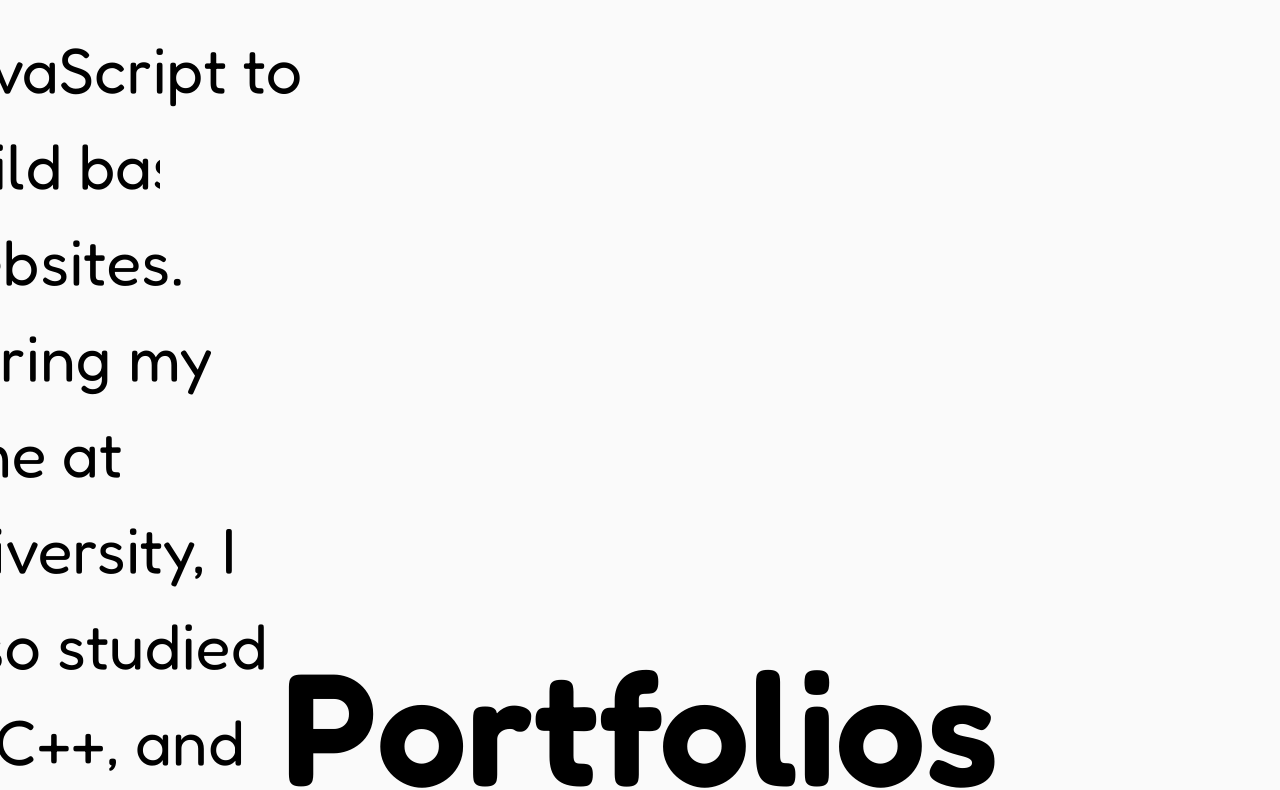
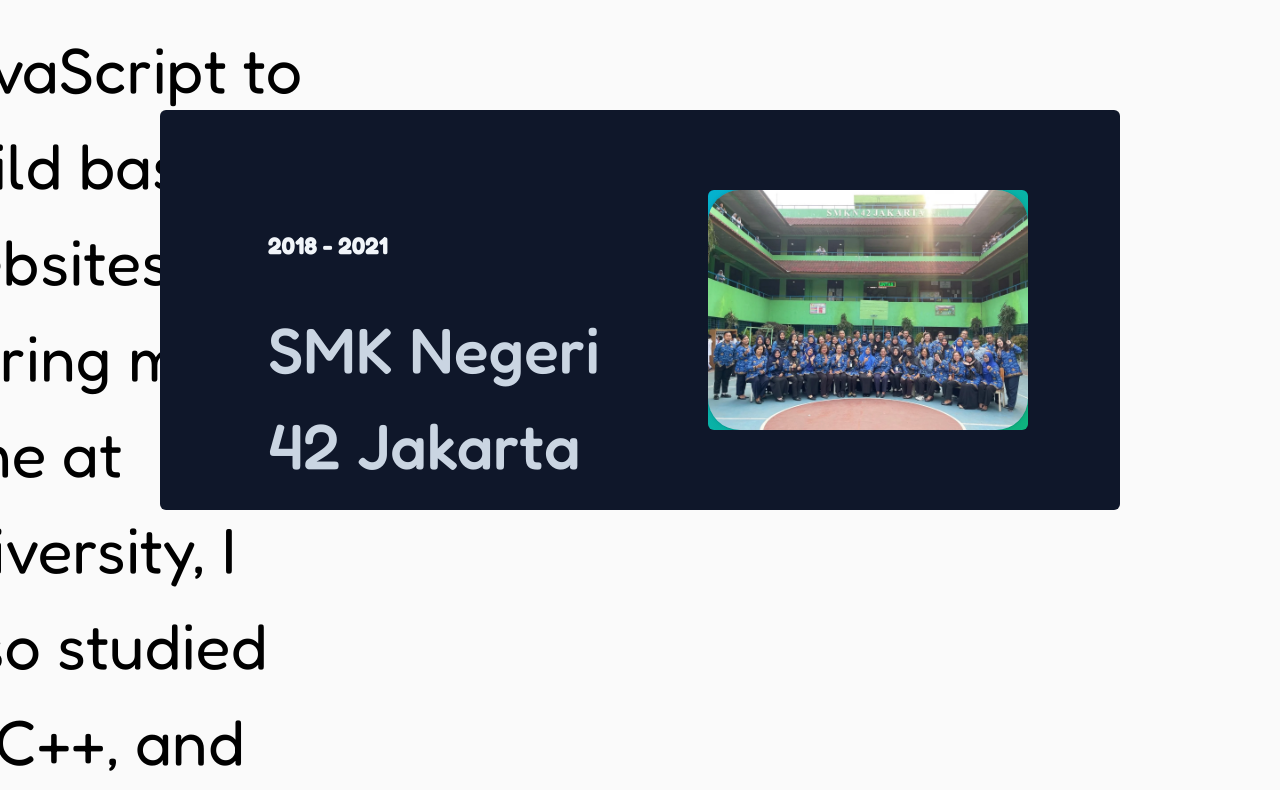
Before and after one commit to Jetezh/portfolio, a Next.js app: page / in a window 1280 px wide. Shown: the part 2194-2984 px from the top of the page. Built offline with nearby package versions, Linux system fonts and the light colour scheme.

Commit message:
change component on educationsSections

```diff
--- a/components/EducationSections.tsx
+++ b/components/EducationSections.tsx
@@ -4,15 +4,19 @@
 import { assets } from '@/assets/asset'
 import { Timeline } from './ui/timeline'
 import { motion } from 'motion/react'
+import { StickyScroll } from './ui/sticky-scroll-reveal'
 
 const educationsFormal = [
     {
         title: "2018 - 2021",
-        content: (
-            <div className='flex flex-col gap-10'>
+        description: (
+            <>
                 <h2 className='text-[4rem] font-medium'>SMK Negeri 42 Jakarta<br />
                 42 Jakarta Vocational High School</h2>
                 <p>Office Administration</p>
+            </>
+        ),
+        content: (
             <div className='flex flex-col gap-10'>
                 <Image
                 src={assets.smk1}
@@ -20,18 +24,12 @@
                 width={500}
                 height={200}
                 className='rounded-4xl object-cover w-full shadow-[0_0_24px_rgba(34,_42,_53,_0.06),_0_1px_1px_rgba(0,_0,_0,_0.05),_0_0_0_1px_rgba(34,_42,_53,_0.04),_0_0_4px_rgba(34,_42,_53,_0.08),_0_16px_68px_rgba(47,_48,_55,_0.05),_0_1px_0_rgba(255,_255,_255,_0.1)_inset]'/>
-                    <Image
-                    src={assets.smk2}
-                    alt='school-photo2'
-                    width={500}
-                    height={200}
-                    className='rounded-4xl object-cover w-full shadow-[0_0_24px_rgba(34,_42,_53,_0.06),_0_1px_1px_rgba(0,_0,_0,_0.05),_0_0_0_1px_rgba(34,_42,_53,_0.04),_0_0_4px_rgba(34,_42,_53,_0.08),_0_16px_68px_rgba(47,_48,_55,_0.05),_0_1px_0_rgba(255,_255,_255,_0.1)_inset]'/>
-                </div>
             </div>
         )
     },
     {
         title: "2023 - Present",
+        description: "",
         content: (
             <div className='flex flex-col gap-10'>
                 <h2 className='text-[4rem] font-medium'>Information System undergraduate bachelor degree</h2>
@@ -99,7 +97,7 @@
         title: "Formal",
         value: "Formal",
         content: (
-            <Timeline data={educationsFormal} />
+            <StickyScroll content={educationsFormal} />
         )
     },
     {
@@ -113,7 +111,7 @@
 
 function EducationSections() {
   return (
-    <div className='w-full h-screen flex flex-col gap-20 items-center text-[4rem] px-40'>
+    <div className='w-full flex flex-col gap-20 items-center text-[4rem] px-40'>
         <motion.h1
             className='text-[10rem] font-semibold'
             initial={{ opacity: 0.0, y: 40 }}
--- a/components/Hero.tsx
+++ b/components/Hero.tsx
@@ -37,7 +37,7 @@
             </button>
             <button className="mt-20 px-20 py-16 tex-[7rem] rounded-4xl bg-zinc-50 text-black border-gray-800 font-semibold transition duration-200 hover:cursor-pointer hover:bg-[#FAF1E6] hover:text-black border-15 hover:border-[#FAF1E6]">
               <Link className='flex flex-row gap-10 items-center' href="https://github.com/Jetezh">
-                <Image width={120} height={120} src={assets.github} alt='github' />
+                <Image width={100} height={100} src={assets.github} alt='github' />
                 Github
               </Link>
             </button>
--- /dev/null
+++ b/components/ui/sticky-scroll-reveal.tsx
@@ -0,0 +1,112 @@
+"use client";
+import React, { useEffect, useRef, useState } from "react";
+import { useMotionValueEvent, useScroll } from "motion/react";
+import { motion } from "motion/react";
+import { cn } from "@/lib/utils";
+
+export const StickyScroll = ({
+  content,
+  contentClassName,
+}: {
+  content: {
+    title: string;
+    description: string;
+    content?: React.ReactNode;
+  }[];
+  contentClassName?: string;
+}) => {
+  const [activeCard, setActiveCard] = React.useState(0);
+  const ref = useRef<HTMLDivElement>(null);
+  const { scrollYProgress } = useScroll({
+    // uncomment line 22 and comment line 23 if you DONT want the overflow container and want to have it change on the entire page scroll
+    // target: ref
+    container: ref,
+    offset: ["start start", "end start"],
+  });
+  const cardLength = content.length;
+
+  useMotionValueEvent(scrollYProgress, "change", (latest) => {
+    const cardsBreakpoints = content.map((_, index) => index / cardLength);
+    const closestBreakpointIndex = cardsBreakpoints.reduce(
+      (acc, breakpoint, index) => {
+        const distance = Math.abs(latest - breakpoint);
+        if (distance < Math.abs(latest - cardsBreakpoints[acc])) {
+          return index;
+        }
+        return acc;
+      },
+      0,
+    );
+    setActiveCard(closestBreakpointIndex);
+  });
+
+  const backgroundColors = [
+    "#0f172a", // slate-900
+    "#000000", // black
+    "#171717", // neutral-900
+  ];
+  const linearGradients = [
+    "linear-gradient(to bottom right, #06b6d4, #10b981)", // cyan-500 to emerald-500
+    "linear-gradient(to bottom right, #ec4899, #6366f1)", // pink-500 to indigo-500
+    "linear-gradient(to bottom right, #f97316, #eab308)", // orange-500 to yellow-500
+  ];
+
+  const [backgroundGradient, setBackgroundGradient] = useState(
+    linearGradients[0],
+  );
+
+  useEffect(() => {
+    setBackgroundGradient(linearGradients[activeCard % linearGradients.length]);
+  }, [activeCard]);
+
+  return (
+    <motion.div
+      animate={{
+        backgroundColor: backgroundColors[activeCard % backgroundColors.length],
+      }}
+      className="relative flex h-[50vh] justify-center space-x-10 overflow-y-auto rounded-md p-10"
+      ref={ref}
+    >
+      <div className="div relative flex items-start px-4">
+        <div className="w-full">
+          {content.map((item, index) => (
+            <div key={item.title + index} className="my-20">
+              <motion.h2
+                initial={{
+                  opacity: 0,
+                }}
+                animate={{
+                  opacity: activeCard === index ? 1 : 0.3,
+                }}
+                className="text-2xl font-bold text-slate-100"
+              >
+                {item.title}
+              </motion.h2>
+              <motion.p
+                initial={{
+                  opacity: 0,
+                }}
+                animate={{
+                  opacity: activeCard === index ? 1 : 0.3,
+                }}
+                className="text-kg mt-10 max-w-sm text-slate-300"
+              >
+                {item.description}
+              </motion.p>
+            </div>
+          ))}
+          <div className="h-40" />
+        </div>
+      </div>
+      <div
+        style={{ background: backgroundGradient }}
+        className={cn(
+          "sticky top-10 hidden h-60 w-80 overflow-hidden rounded-md bg-white lg:block",
+          contentClassName,
+        )}
+      >
+        {content[activeCard].content ?? null}
+      </div>
+    </motion.div>
+  );
+};
```
Lines whose indentation alone changed are shown as unchanged.
